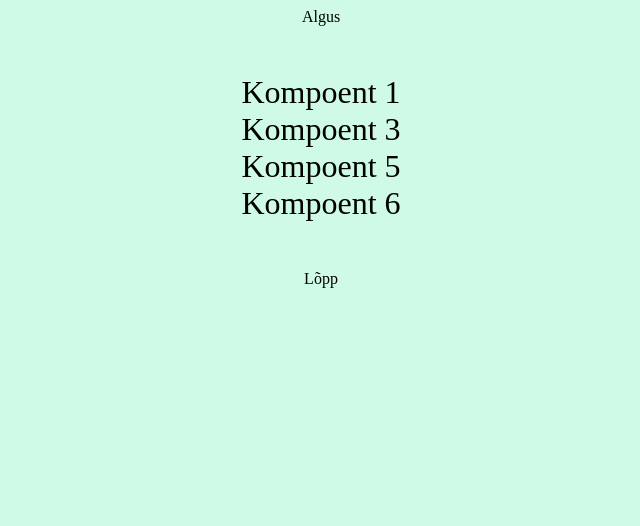
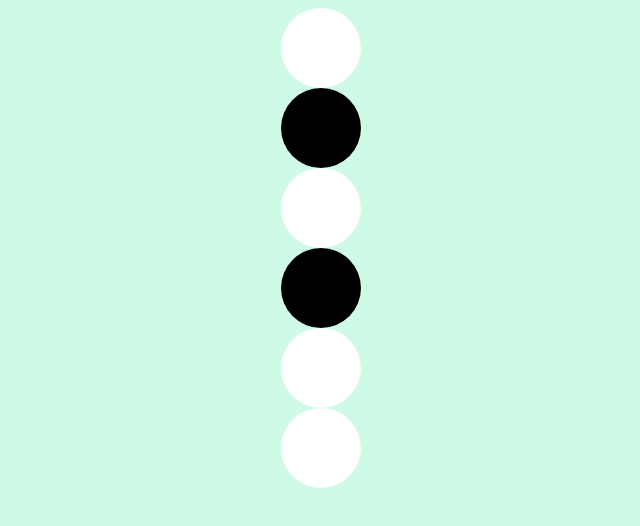
Before and after one commit to KarlTaal/Kabe-veebirakendus, a Vue app: page / in a window 1280 px wide. Shown: the top 526 px of the page, without its empty margins (319-959 px from the left). Built offline with nearby package versions, Linux system fonts and the light colour scheme.

Commit message:
Esimesed nupud (#3)
* Esimesed nupud

* Nupu parandused

* Parandused

* Update OlenKomponent.vue

Co-authored-by: KarlTaal <44434743+KarlTaal@users.noreply.github.com>

```diff
--- a/src/components/OlenKomponent.vue
+++ b/src/components/OlenKomponent.vue
@@ -1,16 +1,38 @@
 <template>
-    <div class="info">Kompoent {{number}}</div>
+
+  <div class="nupp" :class="player"></div>
+
+
 </template>
 
 <script>
-    export default {
-        name: "OlenKomponent",
-        props: ['number']
+
+export default {
+  name: "OlenKomponent",
+  props: {
+    player: {
+      default: 'must',
+      type: String
     }
+  }
+}
+
+
 </script>
 
 <style scoped>
-.info{
-    font-size: 2em;
+
+.nupp {
+  height: 5em;
+  width: 5em;
+  border-radius: 50em;
+}
+
+.valge {
+  background-color: white;
+}
+
+.must {
+  background-color: black;
 }
 </style>
--- a/src/pages/Kabe.vue
+++ b/src/pages/Kabe.vue
@@ -1,17 +1,21 @@
 <template>
   <div class="konteiner">
 
-        <div style="margin-bottom: 3em;">Algus</div>
+    <div>
 
+      <div>
         <OlenKomponent
-                v-for="(nr, index) in numbrid"
-                :key="index"
-                :number="nr"
-        />
-
-        <div style="margin-top: 3em;">Lõpp</div>
+           v-for="i in 6"
+           :key="i"
+           :player="i === 2 || i === 4 ? 'must' : 'valge'"
+        ></OlenKomponent>
+      </div>
 
     </div>
+
+  </div>
+
+
 </template>
 
 <script>
@@ -22,16 +26,17 @@
 
   components: {OlenKomponent},
 
-        data(){
+  data() {
     return {
-                numbrid: [1, 3, 5, 6]
+      numbrid: [1, 2, 3, 4, 5]
     }
   }
 }
+
 </script>
 
 <style scoped>
-.konteiner{
+.konteiner {
   display: flex;
   flex-direction: column;
   justify-content: center;
```
Also changed, not shown: 1 other file (tests, documents, lock files or other folders). Lines whose indentation alone changed are shown as unchanged.
